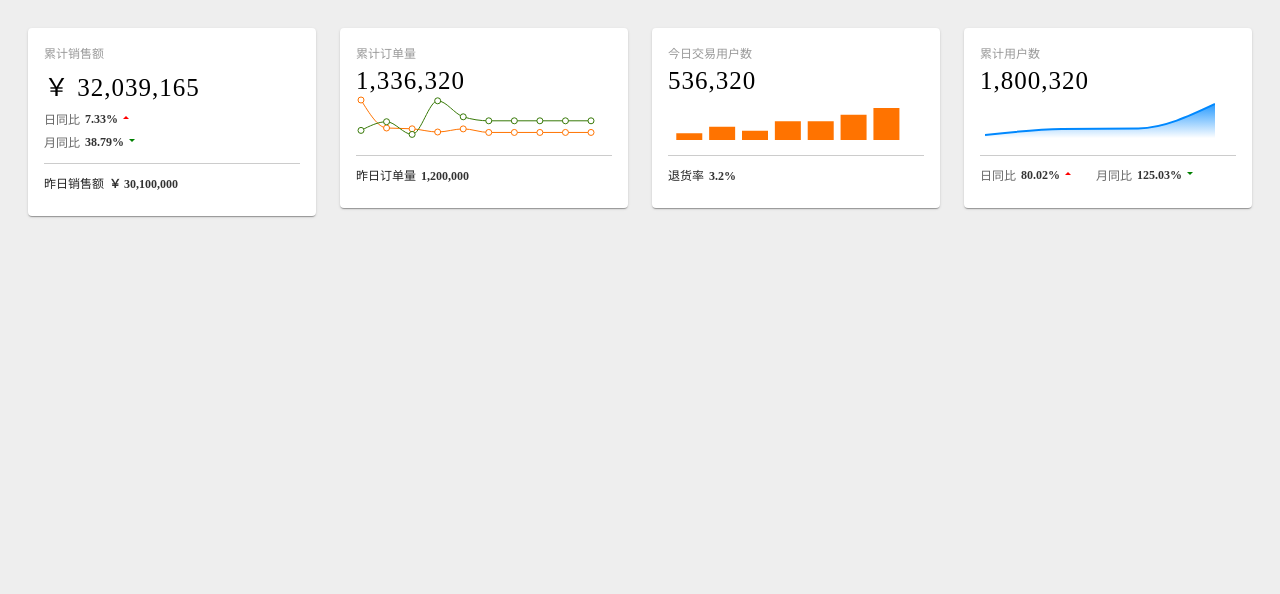
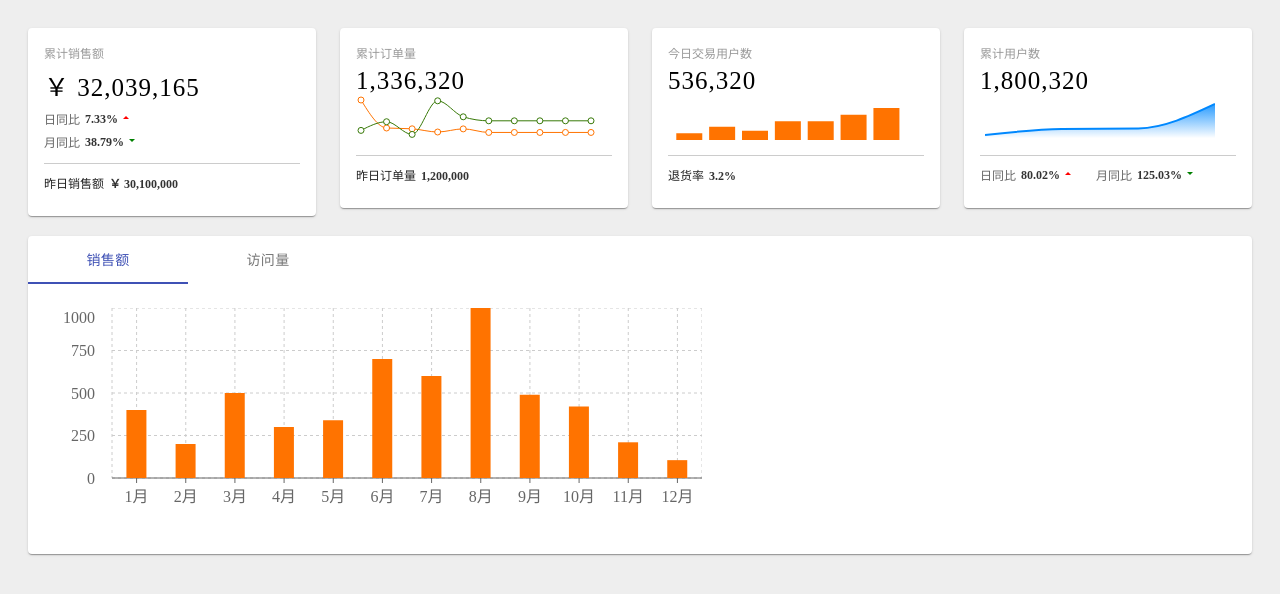
Before and after one commit to xinbbbb/charts-report, a React (Create React App) app: page / in a window 1280 px wide. Shown: the top 594 px of the page. Built offline with nearby package versions, Linux system fonts and the light colour scheme.

Commit message:
feature: salesView commit

```diff
--- a/package.json
+++ b/package.json
@@ -12,6 +12,10 @@
     "react-scripts": "4.0.3",
     "recharts": "^2.0.10",
     "web-vitals": "^1.0.1"
+  },
+  "devDependencies": {
+    "node-sass": "^4.12.0",
+    "sass-loader": "^8.0.2"
   },
   "scripts": {
     "start": "react-scripts start",
--- a/public/index.html
+++ b/public/index.html
@@ -9,7 +9,6 @@
       name="description"
       content="Web site created using create-react-app"
     />
-    <link rel="apple-touch-icon" href="%PUBLIC_URL%/logo192.png" />
     <!--
       manifest.json provides metadata used when your web app is installed on a
       user's mobile device or desktop. See https://developers.google.com/web/fundamentals/web-app-manifest/
--- a/src/App.js
+++ b/src/App.js
@@ -1,10 +1,13 @@
 import TopView from './components/TopView'
+import SalesView from './components/SalesView'
+
 import './App.css'
 
 function App() {
   return (
     <div className="dashboard">
       <TopView />
+      <SalesView />
     </div>
   );
 }
--- a/src/components/DCard/DCard.jsx
+++ b/src/components/DCard/DCard.jsx
@@ -15,9 +15,11 @@ const Footer = () => null
 
 const DCard = ({ title, value, children }) => {
   const classes = useStyles();
-
-  const body = children.find(el => el.type === Body)
-  const footer = children.find(el => el.type === Footer)
+  let body, footer
+  if(Array.isArray(children)) {
+    body = children.find(el => el.type === Body)
+    footer = children.find(el => el.type === Footer)
+  }
 
   return (
     <div>
--- /dev/null
+++ b/src/components/SalesView/chartOne.js
@@ -0,0 +1,34 @@
+import React from 'react'
+import { BarChart, CartesianGrid, Bar, Tooltip, XAxis, YAxis } from 'recharts'
+
+const data = [
+  { month: '1月', salesCount: 400 },
+  { month: '2月', salesCount: 200 },
+  { month: '3月', salesCount: 500 },
+  { month: '4月', salesCount: 300 },
+  { month: '5月', salesCount: 340 },
+  { month: '6月', salesCount: 700 },
+  { month: '7月', salesCount: 600 },
+  { month: '8月', salesCount: 1000 },
+  { month: '9月', salesCount: 490 },
+  { month: '10月', salesCount: 420 },
+  { month: '11月', salesCount: 210 },
+  { month: '12月', salesCount: 105 }
+];
+
+export default function chartOne() {
+  return (
+    <BarChart
+        margin={{top: 0, right: 0, bottom: 0, left: 0}}
+        width={650}
+        height={200}
+        data= {data}
+      >
+        <CartesianGrid strokeDasharray="3 3"/>
+        <XAxis dataKey="month"tickMargin={8} tickSize={5} />
+        <YAxis tickLine={false} axisLine={false} tickSize={15}/>
+        <Tooltip />
+        <Bar maxBarSize={20} dataKey="salesCount" fill="#ff7300" />
+    </BarChart>
+  )
+}
--- /dev/null
+++ b/src/components/SalesView/index.js
@@ -0,0 +1,85 @@
+import React, { useState } from 'react'
+import PropTypes from 'prop-types';
+// import SwipeableViews from 'react-swipeable-views'
+import { makeStyles, useTheme } from '@material-ui/core/styles'
+import Paper from '@material-ui/core/Paper'
+import Tabs from '@material-ui/core/Tabs'
+import Tab from '@material-ui/core/Tab'
+import Typography from '@material-ui/core/Typography';
+import Box from '@material-ui/core/Box';
+
+import './index.scss'
+import ChartOne from './chartOne'
+
+function TabPanel(props) {
+  const { children, value, index, ...other } = props;
+
+  return (
+    <div
+      role="tabpanel"
+      hidden={value !== index}
+      id={`full-width-tabpanel-${index}`}
+      aria-labelledby={`full-width-tab-${index}`}
+      {...other}
+    >
+      {value === index && (
+        <Box p={3}>
+          {children}
+        </Box>
+      )}
+    </div>
+  );
+}
+
+TabPanel.propTypes = {
+  children: PropTypes.node,
+  index: PropTypes.any.isRequired,
+  value: PropTypes.any.isRequired,
+};
+
+function a11yProps(index) {
+  return {
+    id: `full-width-tab-${index}`,
+    'aria-controls': `full-width-tabpanel-${index}`,
+  };
+}
+
+
+export default function Index() {
+
+  const theme = useTheme();
+
+  const [value, setValue] = useState(0);
+
+  const handleChange = (event, newValue) => {
+    setValue(newValue);
+  }
+
+  return (
+    <Paper className='sales-view'>
+      <div className='menu-wrapper'>
+        <Tabs
+            value={value}
+            onChange={handleChange}
+            indicatorColor="primary"
+            textColor="primary"
+            variant="fullWidth"
+            aria-label="full width tabs example"
+        >
+          <Tab label="销售额" {...a11yProps(0)} />
+          <Tab label="访问量" {...a11yProps(1)} />
+        </Tabs>
+
+      </div>
+      <div className='sales-view-chart-wrapper'
+      >
+        <TabPanel value={value} index={0}>
+          <ChartOne />
+        </TabPanel>
+        <TabPanel value={value} index={1}>
+          Item Two
+        </TabPanel>
+      </div>
+    </Paper>
+  )
+}
--- /dev/null
+++ b/src/components/SalesView/index.scss
@@ -0,0 +1,76 @@
+.sales-view {
+  margin-top: 20px;
+  .menu-wrapper {
+    position: relative;
+    display: flex;
+    .sales-view-el-menu {
+      width: 100%;
+      padding-left: 20px;
+      .el-menu-item {
+        height: 50px;
+        line-height: 50px;
+        margin: 0 20px;
+      }
+    }
+    .menu-right {
+      position: absolute;
+      right: 20px;
+      top: 0;
+      display: flex;
+      height: 50px;
+      align-items: center;
+      justify-content: flex-end;
+      .sales-view-date-picker {
+        margin-left: 20px;
+      }
+    }
+  }
+  .sales-view-chart-wrapper {
+    display: flex;
+    height: 270px;
+    .echarts {
+      flex: 0 0 70%;
+      width: 70%;
+      height: 100%;
+    }
+    .sales-view-list {
+      flex: 1;
+      width: 100%;
+      height: 100%;
+      overflow: hidden;
+      margin-top: 15px;
+      .sales-view-title {
+        margin-top: 20px;
+        font-size: 12px;
+        font-weight: 700;
+        color: #666;
+      }
+      .list-item-wrapper {
+        margin-top: 15px;
+        .list-item {
+          font-size: 12px;
+          height: 20px;
+          padding: 6px 20px 6px 0;
+          .list-item-no {
+            width: 20px;
+            height: 20px;
+            color: #333;
+            &.top-number {
+              background: #000;
+              color: #fff;
+              border-radius: 50%;
+              font-weight: 500;
+            }
+          }
+          .list-item-name {
+            margin-left: 10px;
+            color: #333;
+          }
+          .list-item-money {
+            text-align: right;
+          }
+        }
+      }
+    }
+  }
+}
```
Also changed, not shown: public/manifest.json, 1 other file (tests, documents, lock files or other folders).
